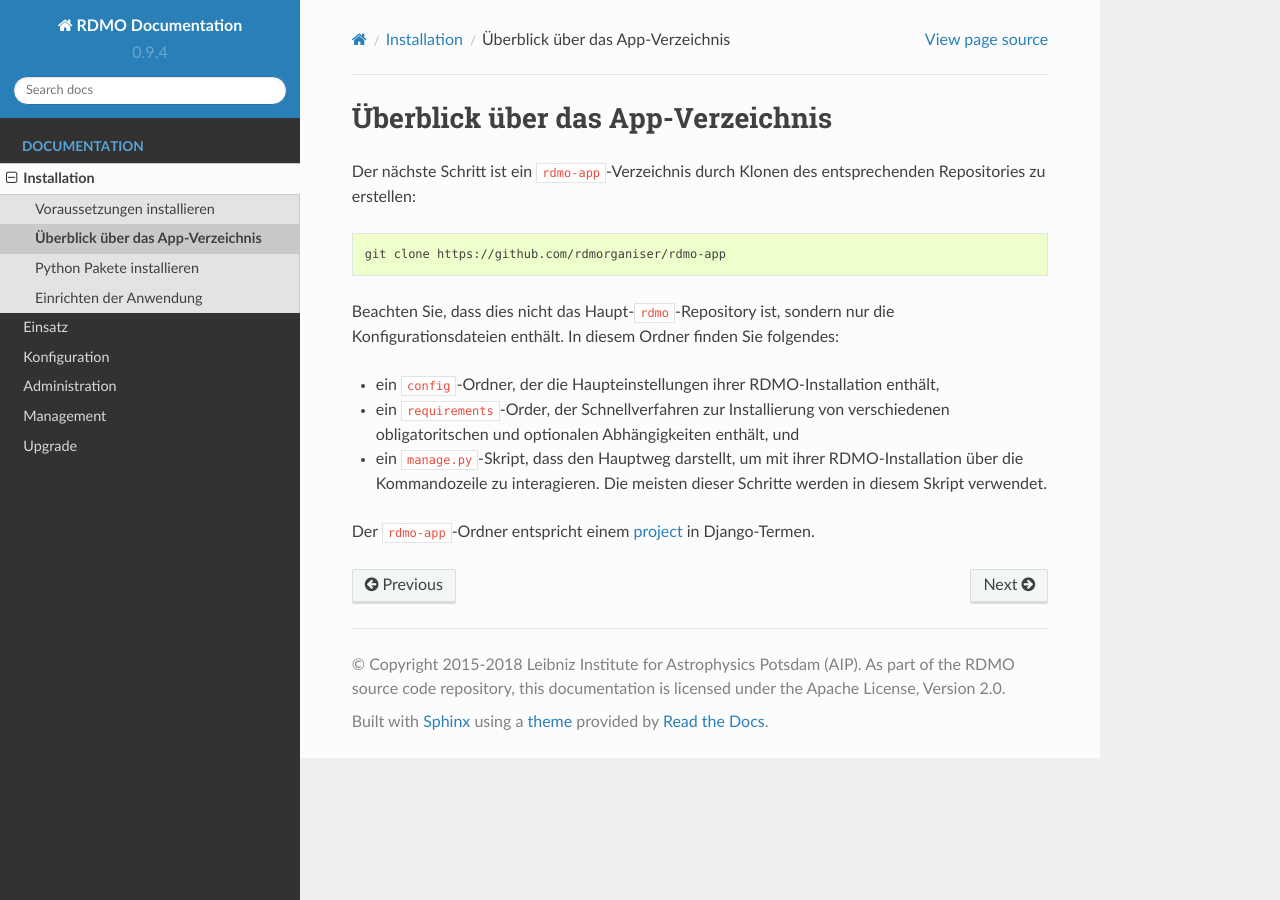
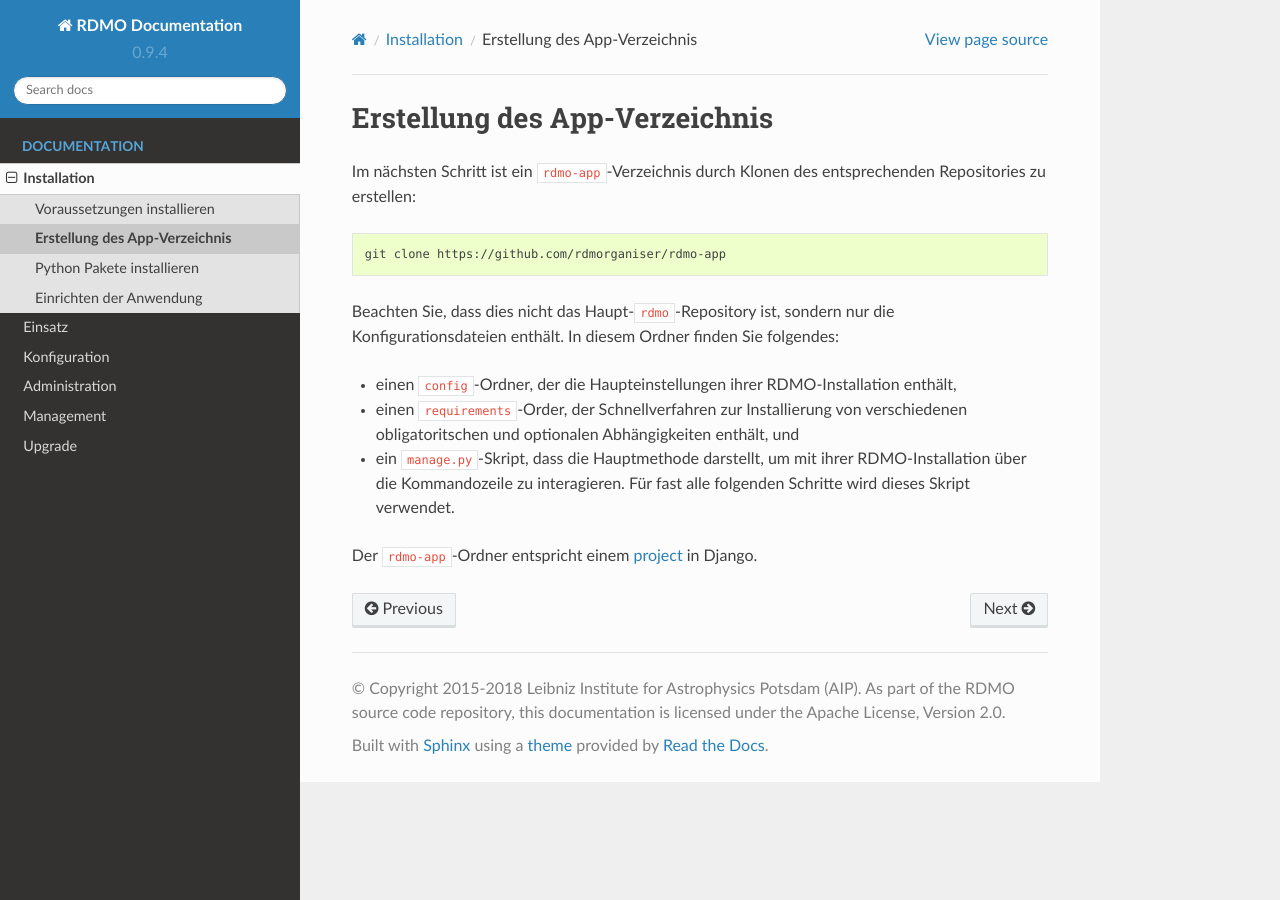
Before and after one commit to rdmorganiser/rdmo-docs-de, a Sphinx documentation site: the page built from docs/installation/clone.rst, in a window 1280 px wide. Built offline with Sphinx 7.4.7 and the Read the Docs theme 2.0.0, drawn with Linux system fonts in a browser that asks for light colours.

Commit message:
Update clone.rst
typos/expressions

```diff
--- a/docs/installation/clone.rst
+++ b/docs/installation/clone.rst
@@ -1,7 +1,7 @@
-Überblick über das App-Verzeichnis
+Erstellung des App-Verzeichnis
 ----------------------------------
 
-Der nächste Schritt ist ein ``rdmo-app``-Verzeichnis durch Klonen des entsprechenden Repositories zu erstellen:
+Im nächsten Schritt ist ein ``rdmo-app``-Verzeichnis durch Klonen des entsprechenden Repositories zu erstellen:
 
 .. code:: bash
 
@@ -9,8 +9,8 @@
 
 Beachten Sie, dass dies nicht das Haupt-``rdmo``-Repository ist, sondern nur die Konfigurationsdateien enthält. In diesem Ordner finden Sie folgendes:
 
-* ein ``config``-Ordner, der die Haupteinstellungen ihrer RDMO-Installation enthält,
-* ein ``requirements``-Order, der Schnellverfahren zur Installierung von verschiedenen obligatoritschen und optionalen Abhängigkeiten enthält, und
-* ein ``manage.py``-Skript, dass den Hauptweg darstellt, um mit ihrer RDMO-Installation über die Kommandozeile zu interagieren. Die meisten dieser Schritte werden in diesem Skript verwendet.
+* einen ``config``-Ordner, der die Haupteinstellungen ihrer RDMO-Installation enthält,
+* einen ``requirements``-Order, der Schnellverfahren zur Installierung von verschiedenen obligatoritschen und optionalen Abhängigkeiten enthält, und
+* ein ``manage.py``-Skript, dass die Hauptmethode darstellt, um mit ihrer RDMO-Installation über die Kommandozeile zu interagieren. Für fast alle folgenden Schritte wird dieses Skript verwendet.
 
-Der ``rdmo-app``-Ordner entspricht einem `project <https://docs.djangoproject.com/en/1.11/intro/tutorial01>`_ in Django-Termen.
+Der ``rdmo-app``-Ordner entspricht einem `project <https://docs.djangoproject.com/en/1.11/intro/tutorial01>`_ in Django.
```
